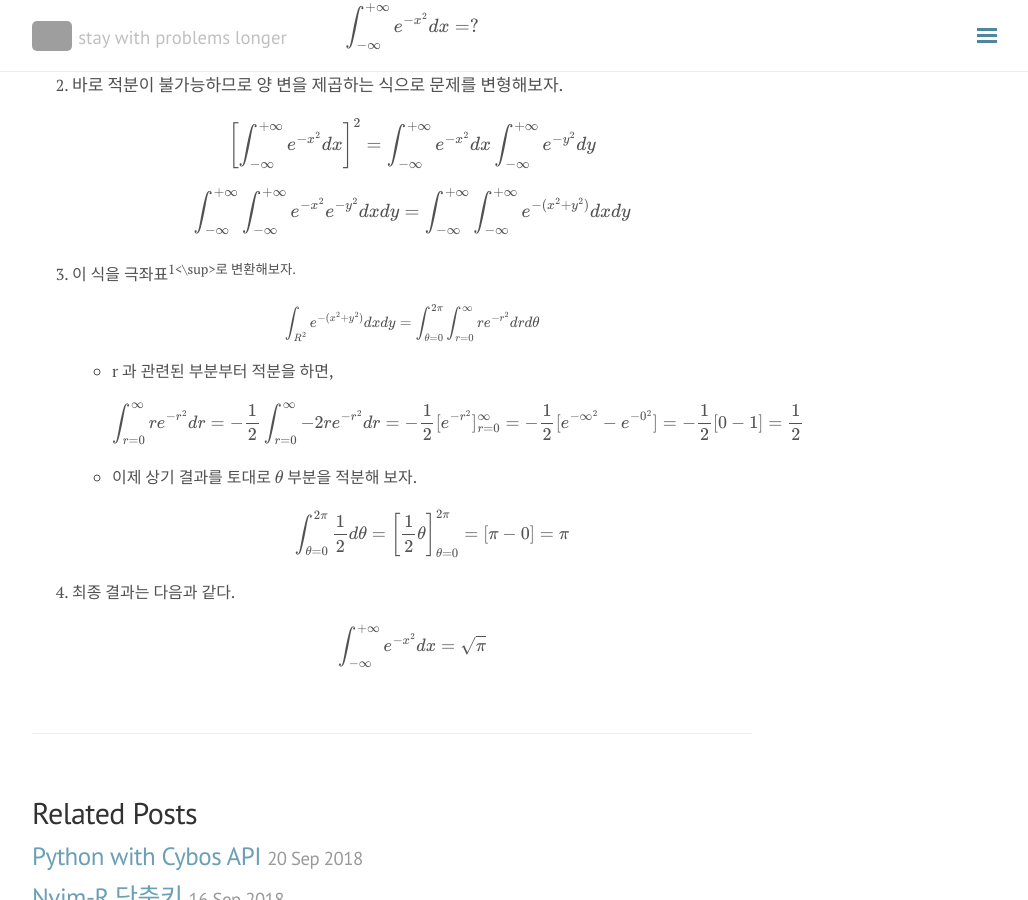
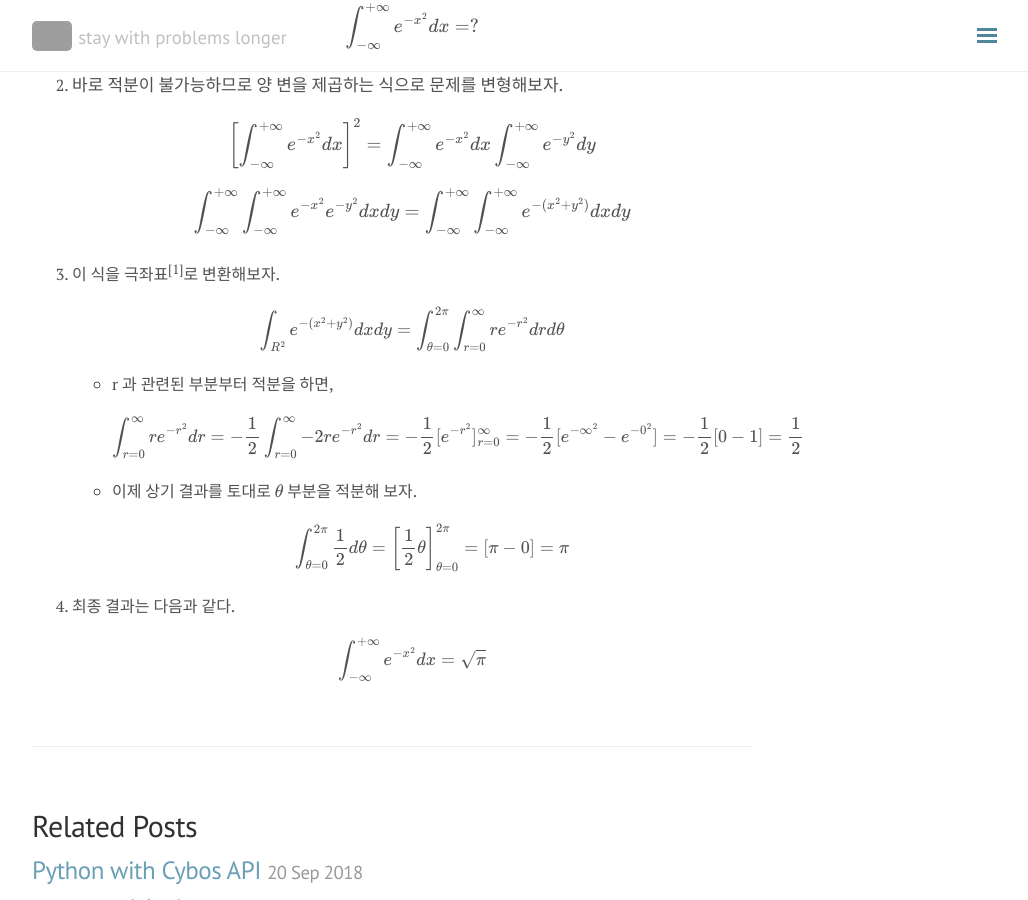
Before and after one commit to seokhoonj/seokhoonj.github.io, a Jekyll site: the page built from _posts/Math/2018-09-25-Math-normal_distribution.md, in a window 1280 px wide and 900 px high, scrolled down 549 px. Shown: the whole window, without its empty margins (248-1276 px from the left). Built offline with Jekyll 4.4.1, drawn with Linux system fonts in a browser that asks for light colours; nearby versions of some CDN libraries; formulas are drawn with MathJax 3; comment, search, counter and statistics services are not loaded; grey boxes are pictures that could not be loaded.

Commit message:
add _posts

```diff
--- a/_posts/Math/2018-09-25-Math-normal_distribution.md
+++ b/_posts/Math/2018-09-25-Math-normal_distribution.md
@@ -24,7 +24,7 @@ comments: false
 \\( \left[ \int\_{-\infty}^{+\infty} e^{-x^2} dx \right]^2 = \\int\_{-\infty}^{+\infty} e^{-x^2} dx \int\_{-\infty}^{+\infty} e^{-y^2} dy \\)
 \\( \int\_{-\infty}^{+\infty}\int\_{-\infty}^{+\infty} e^{-x^2} e^{-y^2} dx dy = \int\_{-\infty}^{+\infty}\int\_{-\infty}^{+\infty} e^{-(x^2+y^2)} dx dy  \\)
 
-3. 이 식을 극좌표<sup>1<\\sup>로 변환해보자.
+3. 이 식을 극좌표<sup>[1]</sup>로 변환해보자.
 \\( \int\_{R^2}^{} e^{-(x^2+y^2)} dx dy = \int\_{\theta=0}^{2\pi}\int\_{r=0}^{\infty} re^{-r^2} dr d\theta \\)
  - r 과 관련된 부분부터 적분을 하면,
 \\( \int\_{r=0}^{\infty} re^{-r^2} dr = -\frac{1}{2} \int\_{r=0}^{\infty} -2re^{-r^2} dr = -\frac{1}{2}[e^{-r^2}]\_{r=0}^{\infty} = -\frac{1}{2}[e^{-\infty^2} - e^{-0^2}] = -\frac{1}{2}[0-1] = \frac{1}{2} \\)
```
